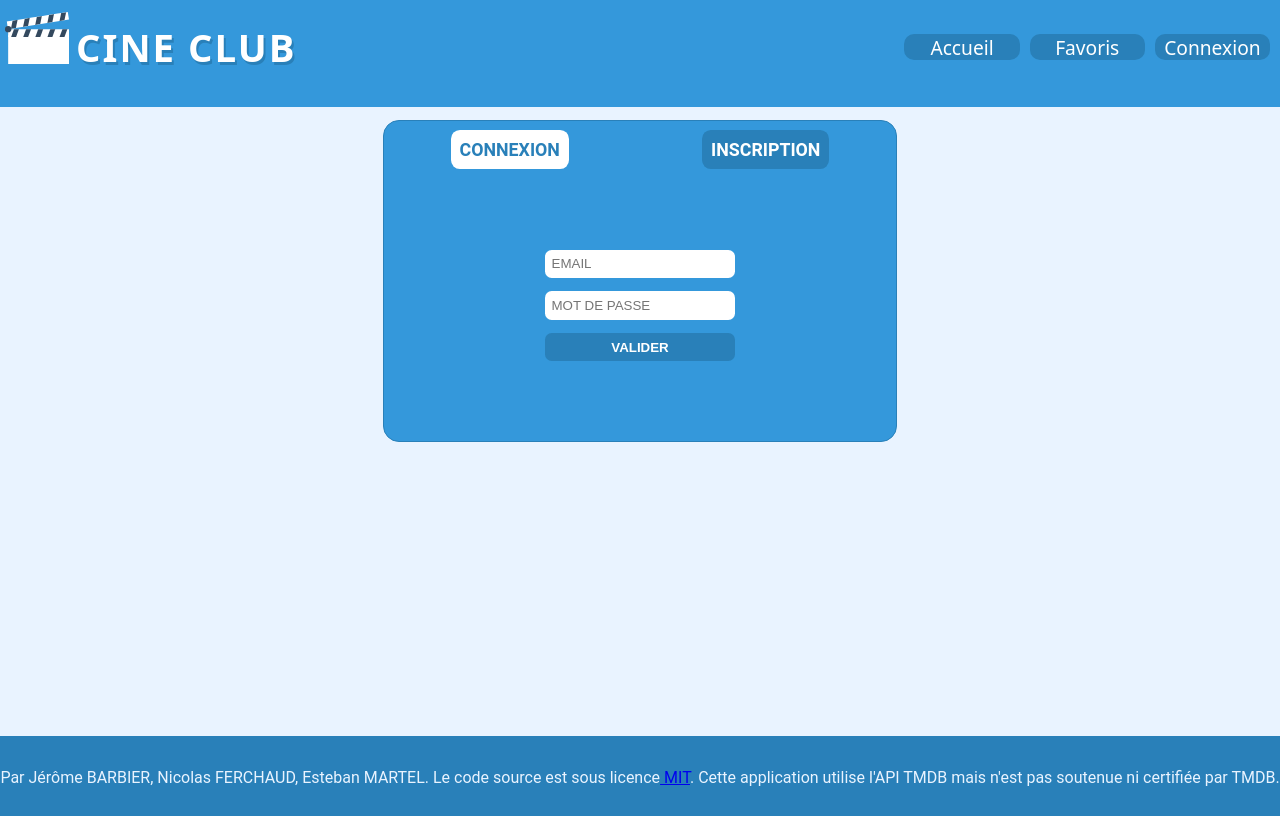
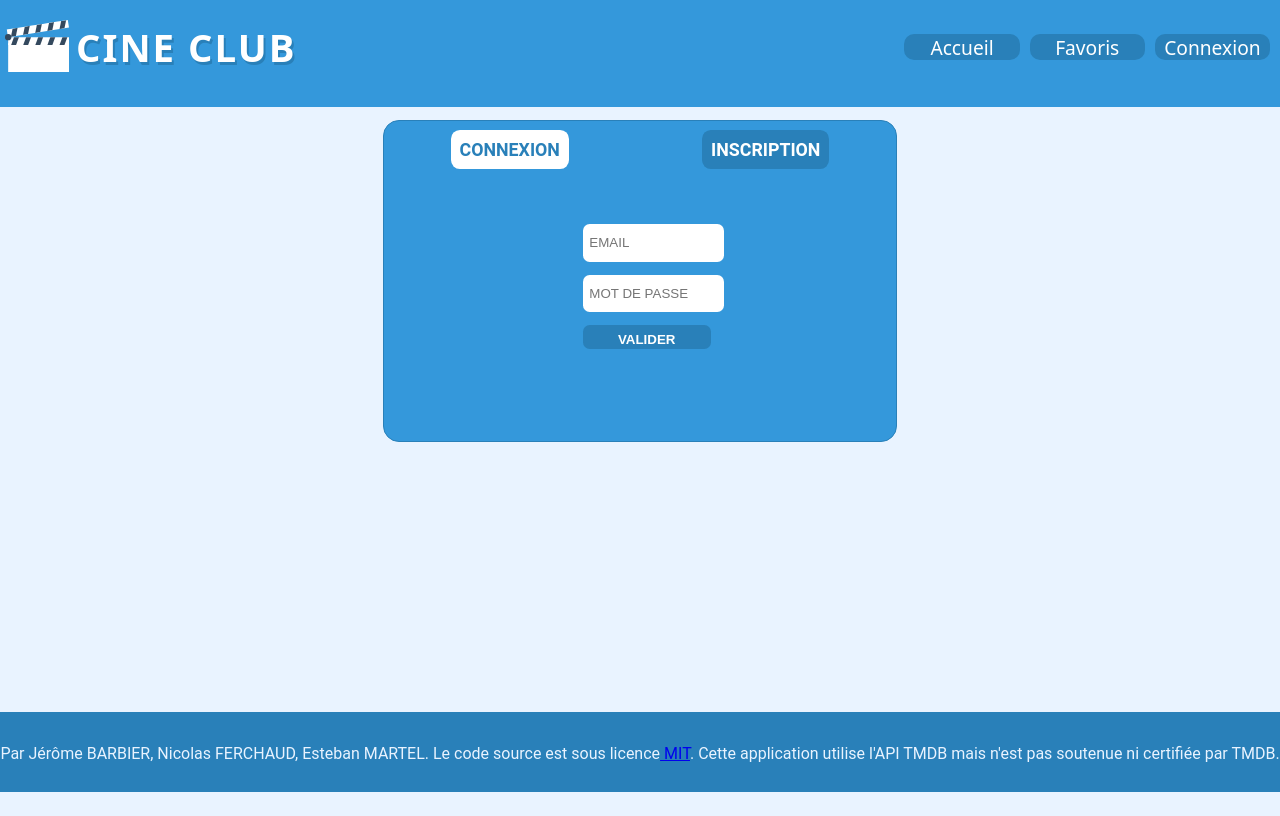
Before and after one commit to bloc-3/videotheque, a React (Create React App) app: page /connexion in a window 1280 px wide. Built offline with nearby package versions, Linux system fonts and the light colour scheme; no server answers.

Commit message:
connexion v2

```diff
--- a/src/styles/_connexion.scss
+++ b/src/styles/_connexion.scss
@@ -1,7 +1,7 @@
 @import './variables';
 
 .SignFormContainer {
-  height: 75vh;
+  height: 72vh;
   padding: auto;
   .SignForm {
     // display: flex;
@@ -50,10 +50,10 @@
       justify-content: center;
       align-items: center;
       border-radius: 0.5em;
-
+      padding: 5vh ;
       // border: 1px solid $color2;
       // border-color: $color2;
-      height: 20vw;
+
 
       .signInForm,
       .signUpForm {
@@ -63,6 +63,8 @@
         justify-content: flex-start;
         align-items: stretch;
         align-content: stretch;
+        height: 20vh;
+        width: 10vw;
       }
 
       input {
@@ -71,6 +73,8 @@
         border-radius: 0.5em;
         border: none;
         flex-direction: column;
+        height: 3vh;
+        width: 10vw;
       }
 
       input[type="submit"] {
--- a/src/styles/_details_film.scss
+++ b/src/styles/_details_film.scss
@@ -48,7 +48,7 @@
                     list-style-type: none;
                     margin: 0 auto;
                     text-align: center;
-                    border: 1px solid red;
+                    //border: 1px solid red;
                     padding: 0;
 
 
@@ -77,7 +77,7 @@
         .synopsisDiv {
             width: 50%;
             display: block;
-            border: 1px solid red;
+            //border: 1px solid red;
             height: 35vw;
 
             h1 {
--- a/src/styles/_navbar.scss
+++ b/src/styles/_navbar.scss
@@ -35,7 +35,7 @@ $white: #fff;
       margin-right: 7px;
       margin-left: 5px;
       width: 5vw;
-      height: 5vw;
+      height: 10vh;
     }
   }
 
```
